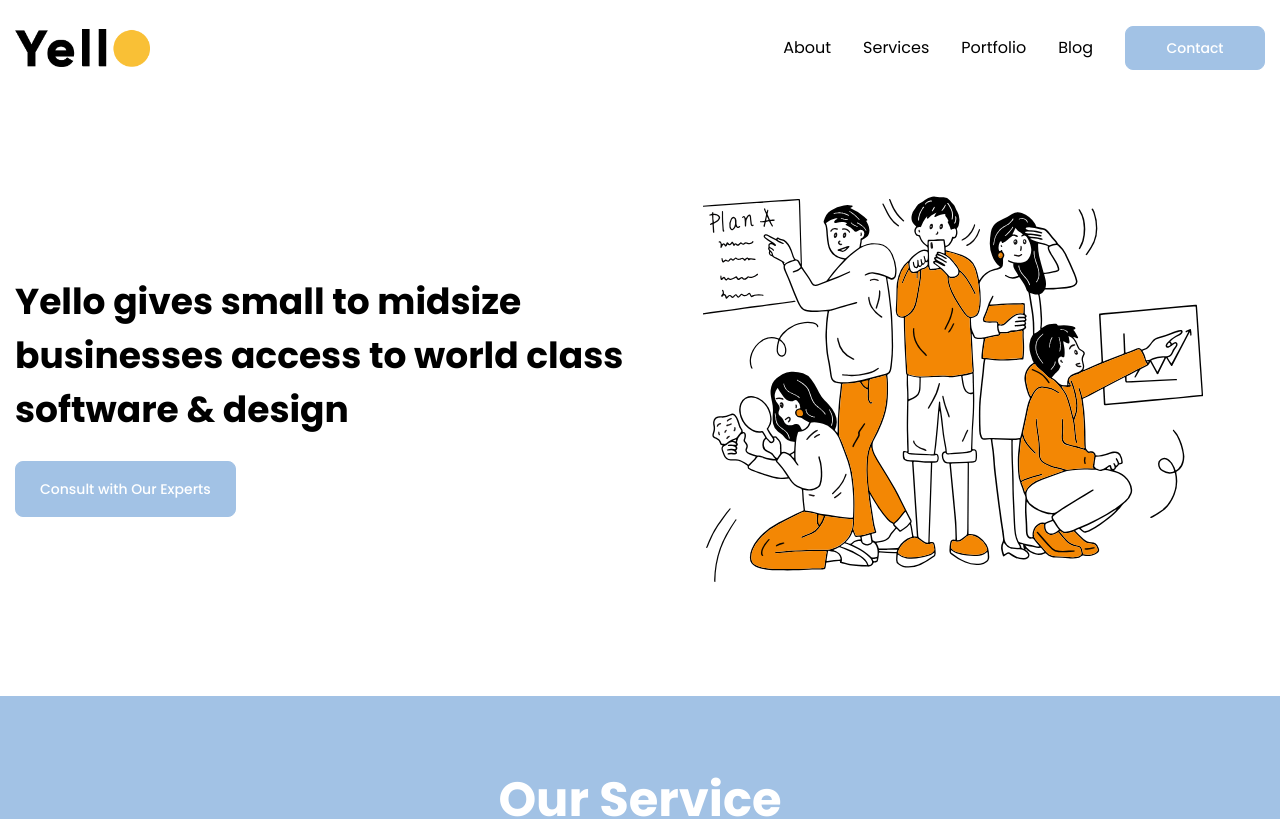
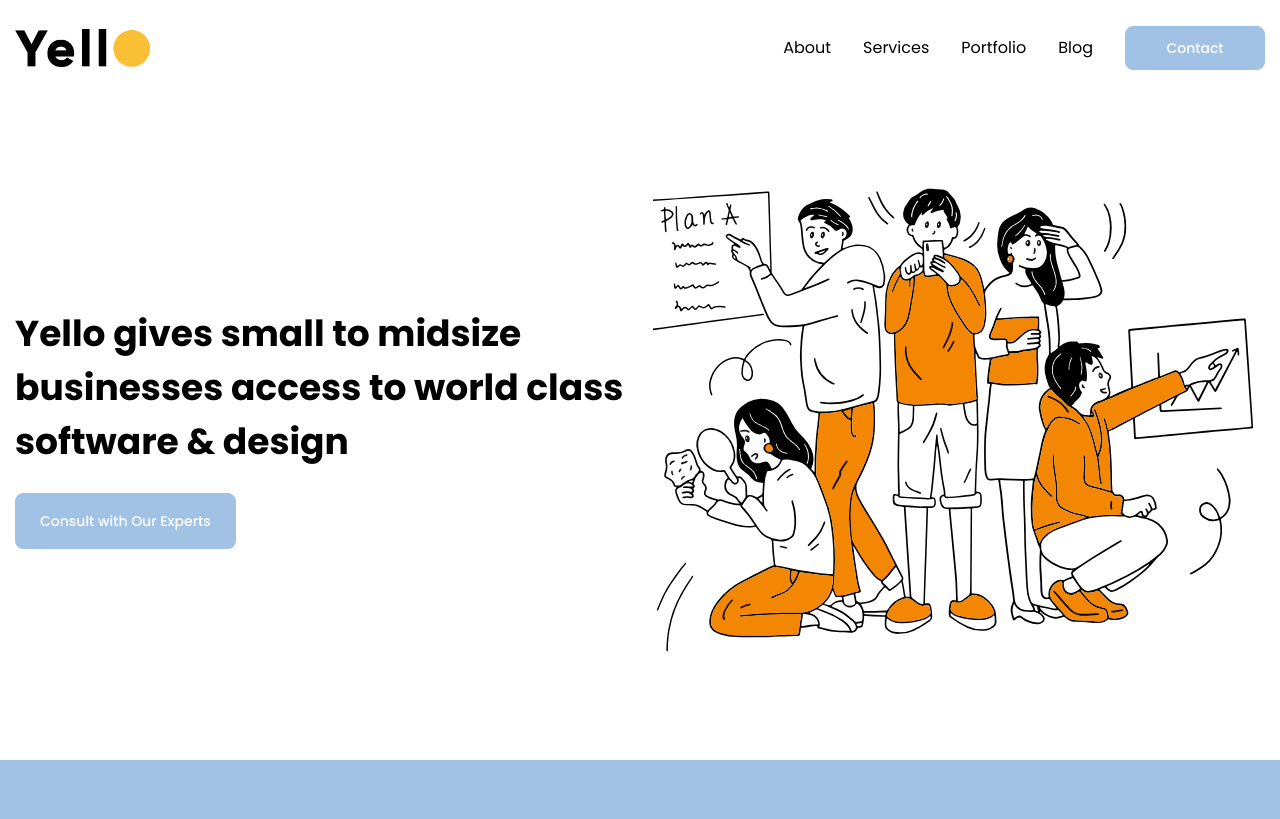
Before and after one commit to pandemuliada/nextjs-starter, a Next.js app: page /landing in a window 1280 px wide. Shown: the top 819 px of the page. Built offline with nearby package versions, Linux system fonts and the light colour scheme.

Commit message:
add href props on button

```diff
--- a/components/ui/Button.js
+++ b/components/ui/Button.js
@@ -1,4 +1,5 @@
 import classNames from "classnames";
+import Link from "next/link";
 
 const Button = (props) => {
   const {
@@ -8,6 +9,7 @@ const Button = (props) => {
     type = "button",
     block = false,
     size = "base", // "lg"
+    href = null,
     ...rest
   } = props;
 
@@ -16,11 +18,20 @@ const Button = (props) => {
     {
       "bg-primary text-white": !outline,
       "text-primary bg-transparent": outline,
-      "w-full": block,
+      "w-full block": block,
       "h-[56px] text-base px-6": size === "lg",
+      "w-fit": href, // UI fix for link tag
     },
     className
   );
+
+  if (href) {
+    return (
+      <Link href={href} className={style}>
+        {children}
+      </Link>
+    );
+  }
 
   return (
     <button type={type} className={style} {...rest}>
--- a/pages/landing/index.js
+++ b/pages/landing/index.js
@@ -15,11 +15,14 @@ const Homepage = () => {
               software & design
             </h1>
 
-            <Button size="lg">Consult with Our Experts</Button>
+            <Button size="lg" href="/landing#contact">
+              Consult with Our Experts
+            </Button>
           </div>
           <div>
-            <div className="w-full h-[500px]">
-              <img
+            <div className="relative w-full h-[450px] md:h-[600px]">
+              <Image
+                fill
                 src="/images/teamwork.svg"
                 className="w-full h-full object-contain"
               />
```
